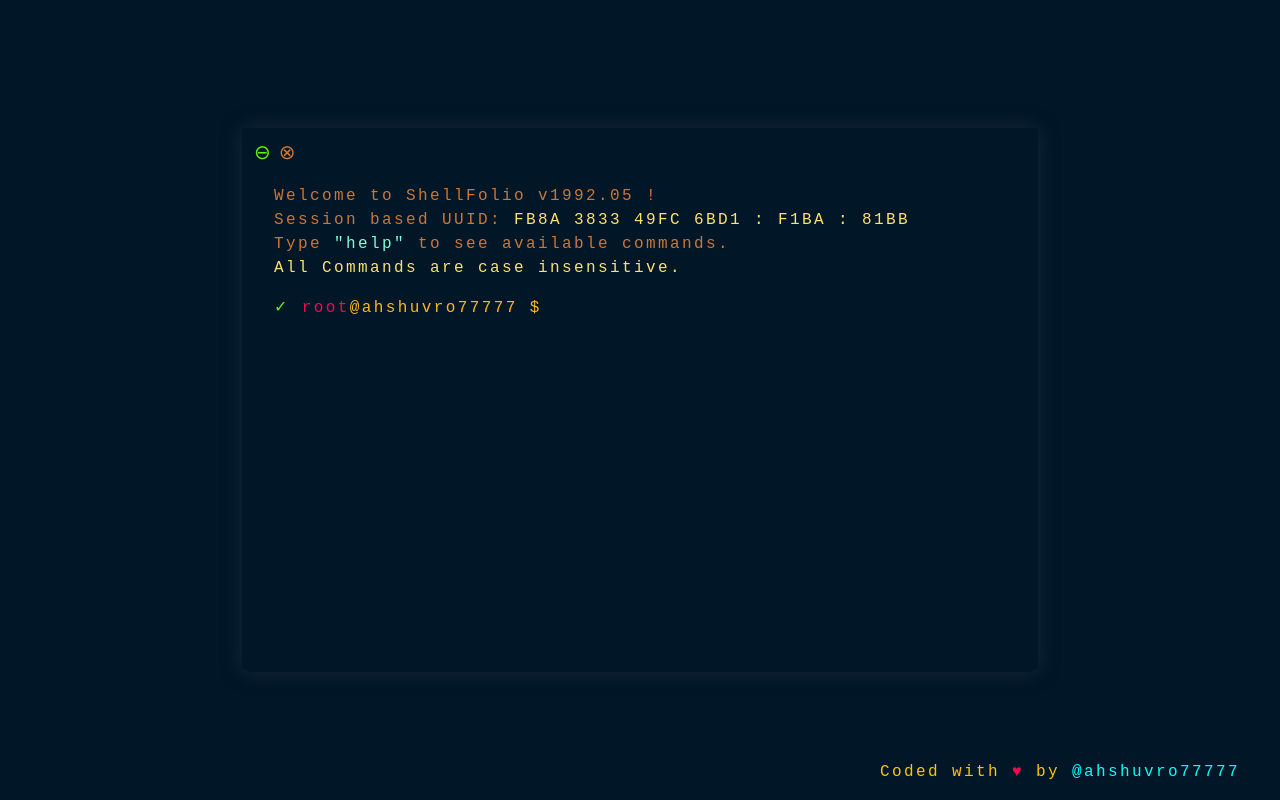
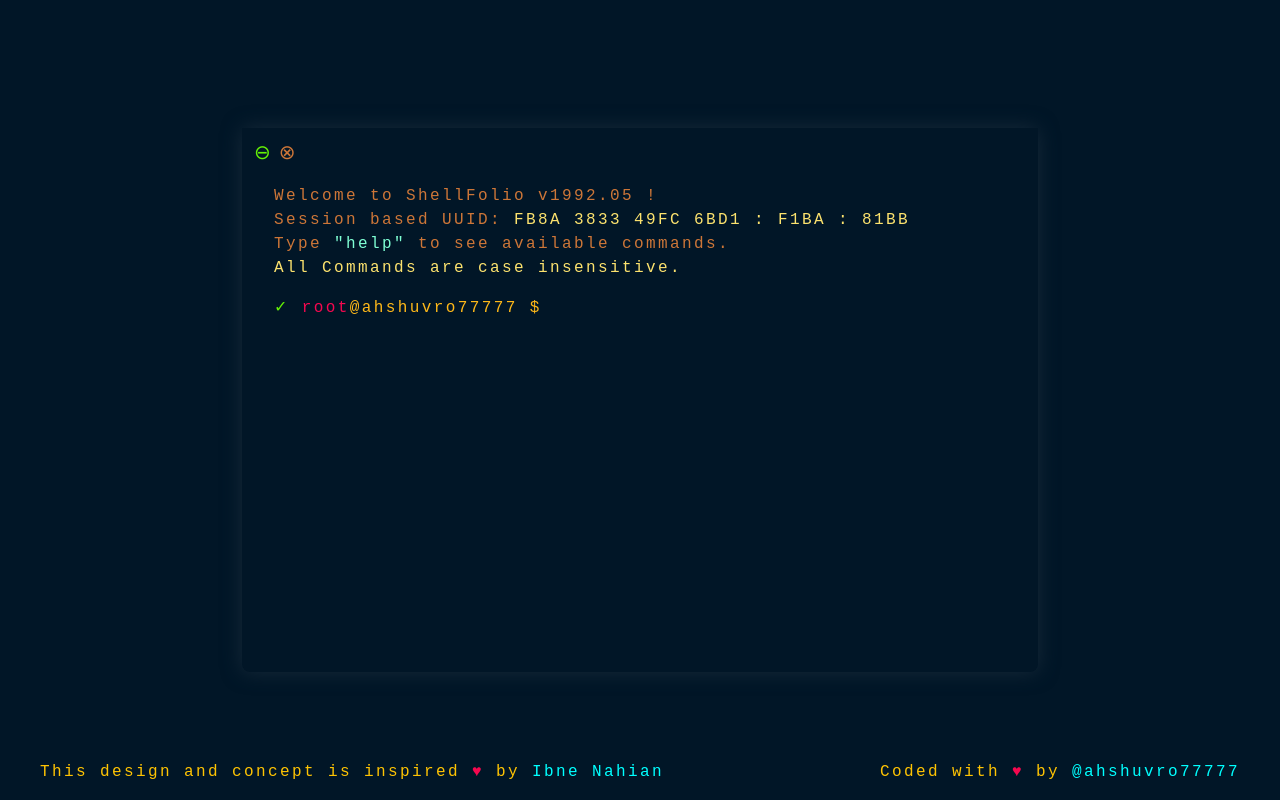
Before and after one commit to AHShuvro/Terminal-0.1, a React (Vite) app: page / in a window 1280 px wide. Built offline with nearby package versions, Linux system fonts and the light colour scheme; a web font is replaced by a local one.

Commit message:
update some informations

```diff
--- a/src/App.jsx
+++ b/src/App.jsx
@@ -138,7 +138,10 @@ function App() {
 
 
         </div>
-        <p className='text-[#FEC303] text-base font-medium tracking-custom text-center md:text-right px-10 py-4 w-screen md:absolute bottom-0'>Coded with <span className='text-[#F5084F]'>♥</span> by <a href="https://www.facebook.com/ahshuvro77777?_rdc=1&_rdr" target="_blank"><span className='text-[#00FFFF]'>@ahshuvro77777</span></a></p>
+      </div>
+      <div className='flex flex-col lg:flex-row justify-between items-center absolute bottom-0 right-0 left-0'>
+        <p className='text-[#FEC303] text-base font-medium tracking-custom text-center md:text-right px-10 py-1 sm:py-2 md:py-4 '>This design and concept is inspired <span className='text-[#F5084F]'>♥</span> by <a href="https://www.facebook.com/evilprince2009" target="_blank"><span className='text-[#00FFFF]'>Ibne Nahian</span></a></p>
+        <p className='text-[#FEC303] text-base font-medium tracking-custom text-center md:text-right px-10 py-2 md:py-4 '>Coded with <span className='text-[#F5084F]'>♥</span> by <a href="https://www.facebook.com/ahshuvro7777/" target="_blank"><span className='text-[#00FFFF]'>@ahshuvro77777</span></a></p>
       </div>
     </>
 
--- a/src/Components/Close.jsx
+++ b/src/Components/Close.jsx
@@ -3,7 +3,7 @@ import { Link } from "react-router-dom";
 const Close = () => {
     return (
         <div className='flex justify-center items-center h-screen bg-[#011627] px-6'>
-            <p className='text-[#FEC303] text-base font-semibold tracking-custom text-center'>Coded with <span className='text-[#F5084F]'>♥</span> by <Link to={"https://www.facebook.com/evilprince2009/?_rdc=1&_rdr"} target="_blank"><span className='text-[#00FFFF]'>@evilprince2009</span></Link></p>
+            <p className='text-[#FEC303] text-base font-semibold tracking-custom text-center'>Coded with <span className='text-[#F5084F]'>♥</span> by <Link to={"https://www.linkedin.com/in/ahshuvro77777/"} target="_blank"><span className='text-[#00FFFF]'>@ahshuvro77777</span></Link></p>
         </div>
     );
 };
```
